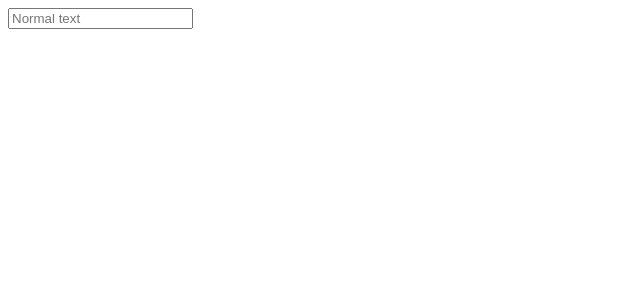
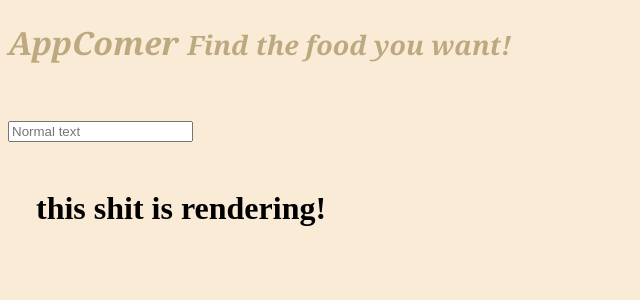
Before and after one commit to Johntejeda/Appcomer1.0, a React (Create React App) app: page / in a window 1280 px wide. Shown: the top 300 px of the page, without its empty margins (0-640 px from the left). Built offline with nearby package versions, Linux system fonts and the light colour scheme.

Commit message:
Aparently TableList works

```diff
--- a/package.json
+++ b/package.json
@@ -3,6 +3,7 @@
   "version": "0.1.0",
   "private": true,
   "dependencies": {
+    "classnames": "^2.2.5",
     "react": "^16.3.1",
     "react-bootstrap": "^0.32.1",
     "react-dom": "^16.3.1",
--- a/src/App.css
+++ b/src/App.css
@@ -1,9 +1,73 @@
 .page-header{
 font-family: Georgia, "Times New Roman", Times, serif;
- background: #f0ad4e;
+ background: #transparent;
  height: 100px;
+ color: #bda980;
 }
 
 .page-header{
     font-style: italic;
 }
+
+.table-list {
+ font-family: Georgia, "Times New Roman", Times, serif;
+ background: #f0e1cc;
+ height: 100px;
+ font-style: italic;
+}
+
+body {
+  background: #FAEBD7;
+}
+
+
+.tablelist {
+  background: #fff;
+  padding: 8px;
+  border: 0;
+  box-shadow: 0 1px 2px rgba(0,0,0,.1);
+  margin-right: 20px;
+}
+
+.tableList-entry {
+  font-size: 16px;
+  padding: 8px
+}
+
+.result-list-entry-title {
+  font-weight: bold;
+}
+
+.result-list-entry-title:hover {
+  color: #e62117;
+  cursor: pointer;
+}
+
+.result-list-entry-detail {
+  font-size: 12px;
+  color: #999;
+}
+
+.loading {
+  padding-left: 20px;
+}
+
+.list-body {
+  padding-left: 20px;
+}
+
+h5 {
+  border: 2px solid red;
+  text-align: center;
+  padding: 10px;
+}
+
+@list-group  (max-width: 767px) {
+  .tablelist {
+    margin-left: 20px;
+  }
+
+  /* . {
+    margin-right: 20px;
+  } */
+}
--- a/src/App.js
+++ b/src/App.js
@@ -1,12 +1,17 @@
 import React, { Component } from 'react';
 import Search from  './Components/Search.jsx'
+import Header from './Components/Header.jsx'
+import TableList from './Components/TableList.jsx'
 import './App.css';
 
 class App extends Component {
   render() {
     return (
-
+      <div>
+          <Header />
           <Search />
+          <TableList />
+          </div>
     );
   }
 }
--- a/src/Components/Header.jsx
+++ b/src/Components/Header.jsx
@@ -1,11 +1,11 @@
 import React, { Component } from 'react';
-import {Nav, NavItem, Glyphicon } from 'react-bootstrap';
+// import {Nav, NavItem, Glyphicon } from 'react-bootstrap';
 
 class Header extends Component {
   render() {
     return (
-      <div class="page-header">
-   <h1 class="page-title">AppComer <small>Find the food you want!</small></h1>
+      <div className="page-header">
+   <h1 className="page-title">AppComer <small>Find the food you want!</small></h1>
    </div>
     );
   }
--- a/src/Components/TableList.jsx
+++ b/src/Components/TableList.jsx
@@ -0,0 +1,23 @@
+import React, { Component } from 'react';
+import { component } from 'react';
+
+import classnames from 'classnames'
+
+class TableList extends Component {
+    render(){
+        return(
+            <div className="tableList-entry list-group">
+            <div className="media-left media-middle">
+              <img className="media-object" />
+            </div>
+            <div className="list-body">
+            <h1>this shit is rendering!</h1>
+              {/* <div className="result-list-entry-title" onClick={() =>{
+               handleVideolistEntryTitleClick(result)}}>{result.businesses.name}
+            </div> */}
+              <div className="result-list-entry-detail"></div>
+            </div>
+          </div>);
+    }
+}
+export default TableList;
```
